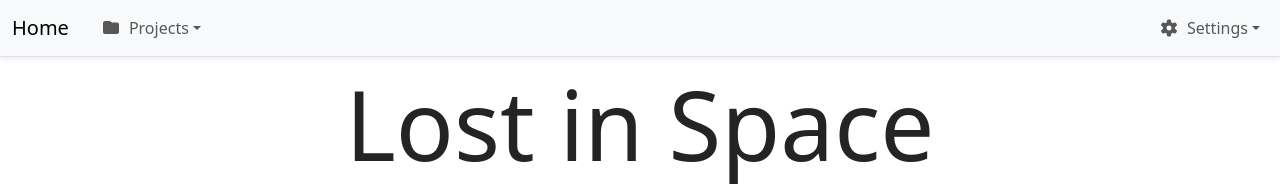
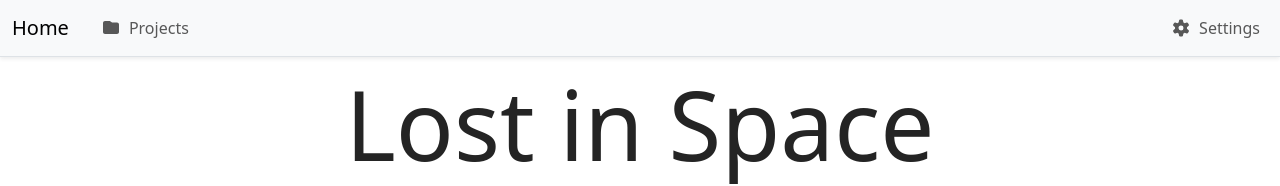
Before and after one commit to pintargasper/PersonalWebsite, a Next.js app: page /en/lost-in-space in a window 1280 px wide. Shown: the top 186 px of the page. Built offline with nearby package versions, Linux system fonts and the light colour scheme.

Commit message:
Hide dropdown toggle

```diff
--- a/styles/components.css
+++ b/styles/components.css
@@ -90,7 +90,7 @@
     margin-left: 8px;
 }
 
-.dropstart .dropdown-toggle::before {
+.dropdown-toggle::before, .dropdown-toggle::after {
     display: none !important;
 }
 
```
